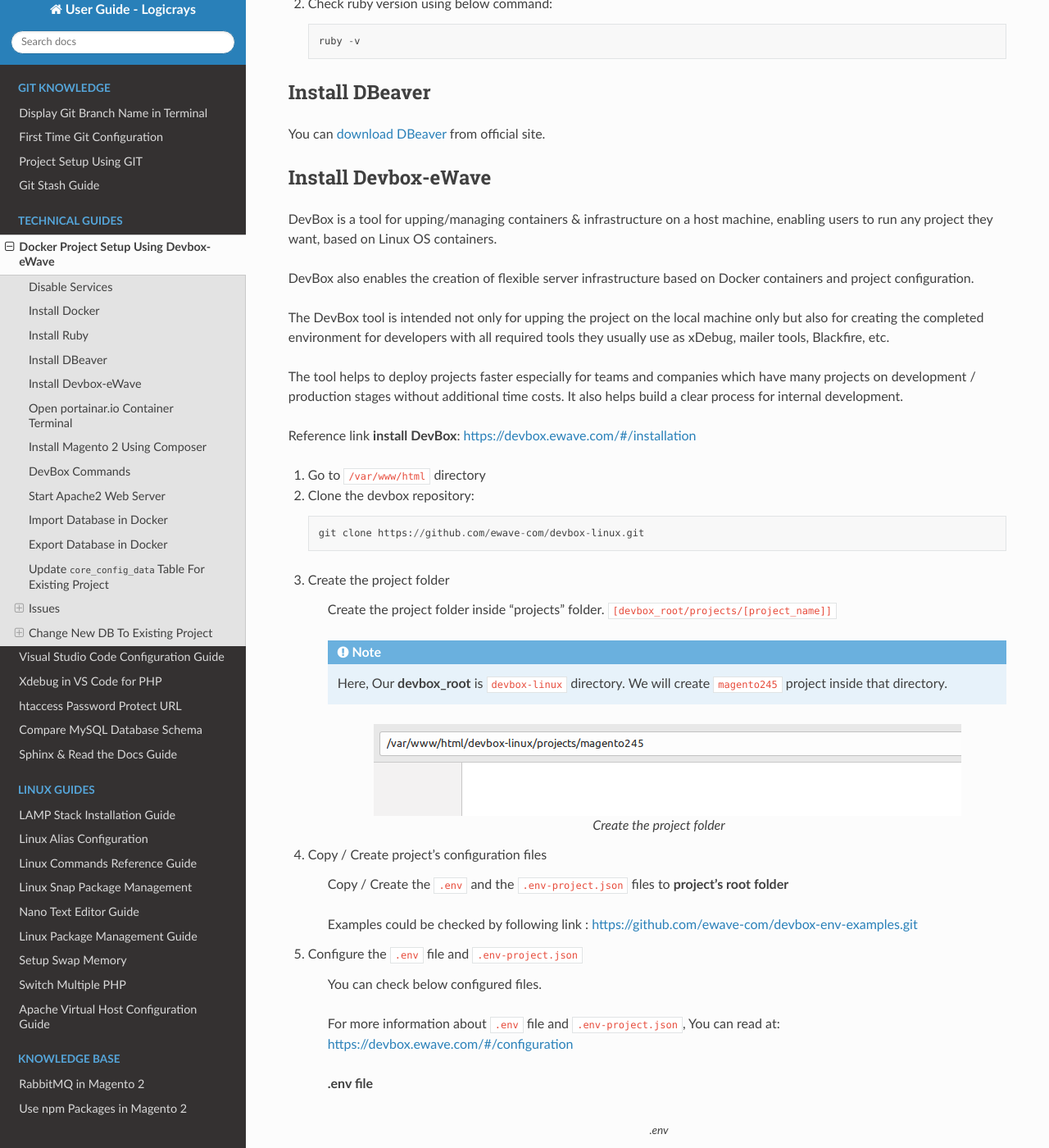
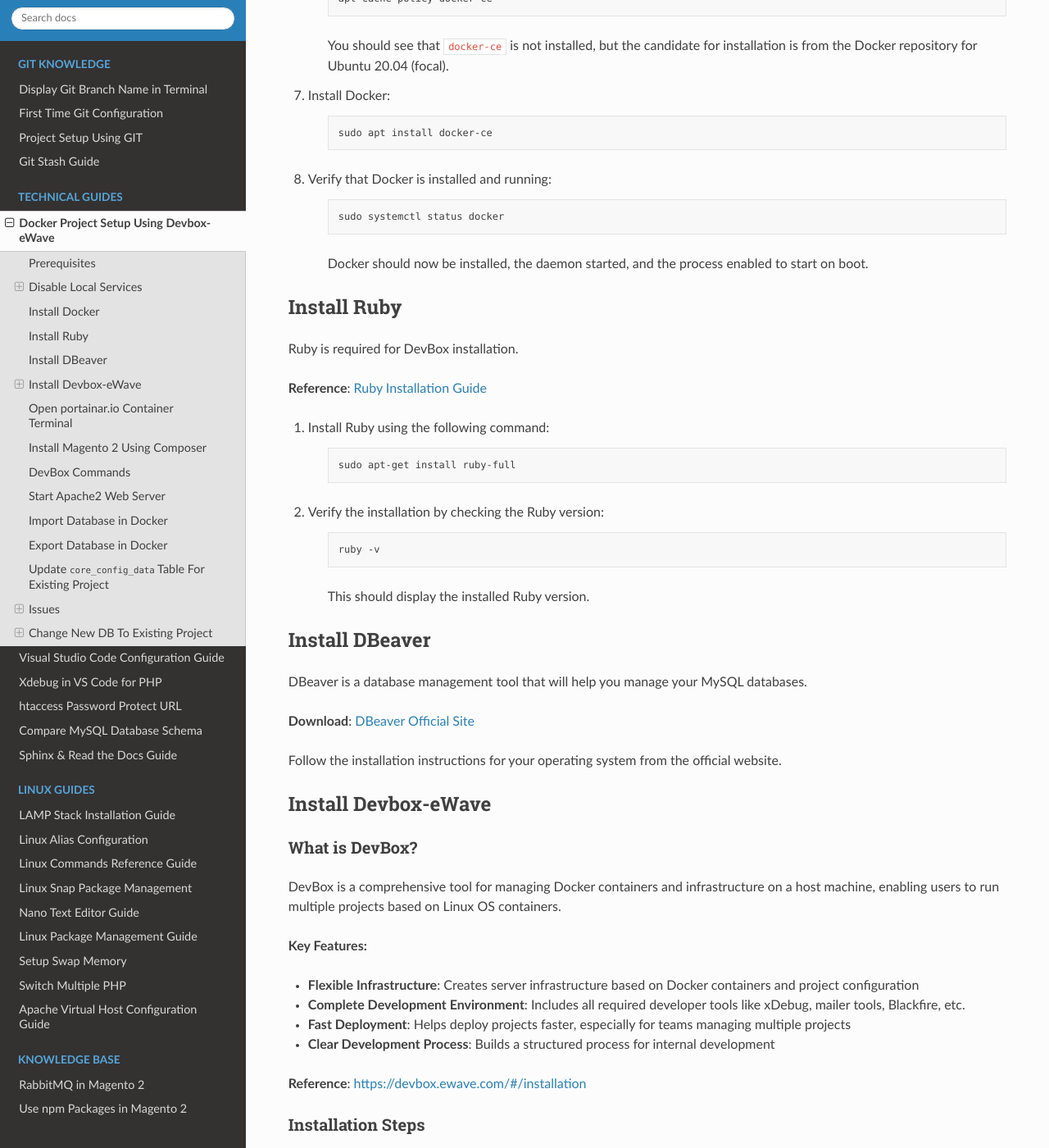
Before and after one commit to dipakp-logicrays/dipakp-docs, a Sphinx documentation site: the page built from docs/technical-guides/docker-project-setup-using-devbox-ewave/index.rst, in a window 1280 px wide and 1400 px high, scrolled down 2304 px. Shown: the whole window at 82% size. Built offline with Sphinx 7.4.7 and the Read the Docs theme 3.1.0, drawn with Linux system fonts in a browser that asks for light colours; some of the changed text lies outside the part shown.

Commit message:
update devbox ewave doc update

```diff
--- a/docs/technical-guides/docker-project-setup-using-devbox-ewave/index.rst
+++ b/docs/technical-guides/docker-project-setup-using-devbox-ewave/index.rst
@@ -1,12 +1,30 @@
 Docker Project Setup Using Devbox-eWave
 =======================================
 
-.. contents:: Table of content
+This guide provides step-by-step instructions for setting up a Magento 2 project using Docker and Devbox-eWave. Devbox is a powerful tool for managing Docker containers and creating flexible development environments.
 
-Disable Services
-----------------
+.. contents:: Table of Contents
+   :local:
+   :depth: 2
 
-Please stop your local system :guilabel:`elasticsearch`, :guilabel:`apache2` and :guilabel:`mysql` using below commands:
+Prerequisites
+-------------
+
+Before starting, ensure you have:
+
+- Ubuntu 20.04 or higher
+- Basic command-line knowledge
+- Sufficient disk space for Docker images and containers
+
+Disable Local Services
+----------------------
+
+To avoid port conflicts, stop local services that may interfere with Docker containers.
+
+Stop Core Services
+~~~~~~~~~~~~~~~~~~
+
+Stop :guilabel:`Elasticsearch`, :guilabel:`Apache2`, and :guilabel:`MySQL`:
 
 .. code-block:: bash
 
@@ -14,141 +32,179 @@
     sudo service apache2 stop
     sudo service mysql stop
 
-If you have installed :guilabel:`varnish` and :guilabel:`redis` on your local system, Please stop these services using the below commands:
+Stop Optional Services
+~~~~~~~~~~~~~~~~~~~~~~
+
+If you have :guilabel:`Varnish` and :guilabel:`Redis` installed locally, stop them as well:
 
 .. code-block:: bash
 
     sudo pkill varnishd
     sudo service redis-server stop
 
-**Reference link for Redis stop service**: https://stackoverflow.com/questions/6910378/how-can-i-stop-redis-server
-
-**Reference link for Varnish stop service**: https://ffwagency.com/insights/blog/start-stop-and-restart-varnish-mac
-
 
 Install Docker
 --------------
 
-Reference link for  `install docker`_ for linux 20.04:
+**Reference**: `Install Docker on Ubuntu 20.04 <https://www.digitalocean.com/community/tutorials/how-to-install-and-use-docker-on-ubuntu-20-04>`_
 
-.. _install docker: https://www.digitalocean.com/community/tutorials/how-to-install-and-use-docker-on-ubuntu-20-04
+#. Update your existing package list:
 
-#. First, update your existing list of packages::
+    .. code-block:: bash
 
-	sudo apt update
+        sudo apt update
 
-#. Next, install a few prerequisite packages which let apt use packages over HTTPS::
+#. Install prerequisite packages that allow apt to use packages over HTTPS:
 
-	sudo apt install apt-transport-https ca-certificates curl software-properties-common
+    .. code-block:: bash
 
-#. Then add the GPG key for the official Docker repository to your system::
+        sudo apt install apt-transport-https ca-certificates curl software-properties-common
 
-	curl -fsSL https://download.docker.com/linux/ubuntu/gpg | sudo apt-key add -
+#. Add the GPG key for the official Docker repository:
 
-#. Add the Docker repository to APT sources::
+    .. code-block:: bash
 
-	sudo add-apt-repository "deb [arch=amd64] https://download.docker.com/linux/ubuntu focal stable"
+        curl -fsSL https://download.docker.com/linux/ubuntu/gpg | sudo apt-key add -
 
+#. Add the Docker repository to APT sources:
 
-#. This will also update our package database with the Docker packages from the newly added repo.
-    Make sure you are about to install from the Docker repo instead of the default Ubuntu repo::
+    .. code-block:: bash
 
-	apt-cache policy docker-ce
+        sudo add-apt-repository "deb [arch=amd64] https://download.docker.com/linux/ubuntu focal stable"
 
+#. Update the package database with Docker packages from the newly added repository:
 
-#. Notice that docker-ce is not installed, but the candidate for installation is from the Docker repository for Ubuntu 20.04 (focal).
+    .. code-block:: bash
 
-#. Finally, install Docker::
+        sudo apt update
 
-	sudo apt install docker-ce
+#. Verify that you're about to install from the Docker repository (not the default Ubuntu repo):
 
-#. Docker should now be installed, the daemon started, and the process enabled to start on boot. Check that it’s running::
+    .. code-block:: bash
 
-	sudo systemctl status docker
+        apt-cache policy docker-ce
+
+    You should see that ``docker-ce`` is not installed, but the candidate for installation is from the Docker repository for Ubuntu 20.04 (focal).
+
+#. Install Docker:
+
+    .. code-block:: bash
+
+        sudo apt install docker-ce
+
+#. Verify that Docker is installed and running:
+
+    .. code-block:: bash
+
+        sudo systemctl status docker
+
+    Docker should now be installed, the daemon started, and the process enabled to start on boot.
 
 Install Ruby
 ------------
 
-You can `download ruby`_ from official site.
+Ruby is required for DevBox installation.
 
-.. _download ruby: https://www.ruby-lang.org/en/documentation/installation/
+**Reference**: `Ruby Installation Guide <https://www.ruby-lang.org/en/documentation/installation/>`_
 
-#. Use below command to install ruby::
+#. Install Ruby using the following command:
 
-    sudo apt-get install ruby-full
+    .. code-block:: bash
 
-#. Check ruby version using below command::
+        sudo apt-get install ruby-full
 
-    ruby -v
+#. Verify the installation by checking the Ruby version:
+
+    .. code-block:: bash
+
+        ruby -v
+
+    This should display the installed Ruby version.
 
 Install DBeaver
 ---------------
 
-You can `download DBeaver`_ from official site.
+DBeaver is a database management tool that will help you manage your MySQL databases.
 
-.. _download DBeaver: https://dbeaver.io/download/
+**Download**: `DBeaver Official Site <https://dbeaver.io/download/>`_
+
+Follow the installation instructions for your operating system from the official website.
 
 Install Devbox-eWave
 --------------------
 
-DevBox is a tool for upping/managing containers & infrastructure on a host machine, enabling users to run any project they want, based on Linux OS containers.
+What is DevBox?
+~~~~~~~~~~~~~~~
 
-DevBox also enables the creation of flexible server infrastructure based on Docker containers and project configuration.
+DevBox is a comprehensive tool for managing Docker containers and infrastructure on a host machine, enabling users to run multiple projects based on Linux OS containers.
 
-The DevBox tool is intended not only for upping the project on the local machine only but also for creating the completed environment for developers with all required tools they usually use as xDebug, mailer tools, Blackfire, etc.
+**Key Features:**
 
-The tool helps to deploy projects faster especially for teams and companies which have many projects on development / production stages without additional time costs. It also helps build a clear process for internal development.
+- **Flexible Infrastructure**: Creates server infrastructure based on Docker containers and project configuration
+- **Complete Development Environment**: Includes all required developer tools like xDebug, mailer tools, Blackfire, etc.
+- **Fast Deployment**: Helps deploy projects faster, especially for teams managing multiple projects
+- **Clear Development Process**: Builds a structured process for internal development
 
-Reference link **install DevBox**: https://devbox.ewave.com/#/installation
+**Reference**: https://devbox.ewave.com/#/installation
 
-#. Go to ``/var/www/html`` directory
+Installation Steps
+~~~~~~~~~~~~~~~~~~
 
-#. Clone the devbox repository::
+#. Navigate to the ``/var/www/html`` directory:
 
-    git clone https://github.com/ewave-com/devbox-linux.git
+    .. code-block:: bash
 
-#. Create the project folder
+        cd /var/www/html
 
-    Create the project folder inside "projects" folder. ``[devbox_root/projects/[project_name]]``
+#. Clone the DevBox repository:
+
+    .. code-block:: bash
+
+        git clone https://github.com/ewave-com/devbox-linux.git
+
+#. Create the project folder inside the ``projects`` directory:
+
+    **Folder structure**: ``[devbox_root]/projects/[project_name]``
 
     .. note::
-        Here, Our **devbox_root** is ``devbox-linux`` directory. We will create ``magento245`` project inside that directory.
+        In this guide, our **devbox_root** is the ``devbox-linux`` directory. We will create a ``magento245`` project inside it.
 
     .. figure:: images/project-directory.png
         :align: center
-        :alt: Create the project folder
+        :alt: Project directory structure
 
-        Create the project folder
+        Project directory structure
 
-#. Copy / Create project's configuration files
+#. Copy or create project configuration files:
 
-    Copy / Create the ``.env`` and the ``.env-project.json`` files to **project's root folder**
+    Copy or create the ``.env`` and ``.env-project.json`` files in your **project's root folder**.
 
-    Examples could be checked by following link : https://github.com/ewave-com/devbox-env-examples.git
+    **Configuration examples**: https://github.com/ewave-com/devbox-env-examples.git
 
-#. Configure the ``.env`` file and ``.env-project.json``
+Configuration Files
+~~~~~~~~~~~~~~~~~~~
 
-    You can check below configured files.
+Configure the ``.env`` and ``.env-project.json`` files according to your project needs.
 
-    For more information about ``.env`` file and ``.env-project.json``, You can read at: https://devbox.ewave.com/#/configuration
+**Configuration documentation**: https://devbox.ewave.com/#/configuration
 
-    **.env file**
+**.env File Configuration**
 
-    .. code-block:: bash
-        :caption: .env
+.. code-block:: bash
+    :caption: .env
 
-        # Detailed description of all params with default values see in the file {devbox_root}/configs/project-defaults.env
-        # NO SPACES BETWEEN PARAM=VALUE
+    # Detailed description of all params with default values see in the file {devbox_root}/configs/project-defaults.env
+    # NO SPACES BETWEEN PARAM=VALUE
 
-        #SUBNET
-        #==========================================
-        PROJECT_NAME=magento245
-        #==========================================
+    #SUBNET
+    #==========================================
+    PROJECT_NAME=magento245
+    #==========================================
 
-        #NGINX REVERS-PROXY CONFIGS PROVIDER
-        #==========================================
-        CONFIGS_PROVIDER_NGINX_PROXY=default
-        #==========================================
+    #NGINX REVERSE-PROXY CONFIGS PROVIDER
+    #==========================================
+    CONFIGS_PROVIDER_NGINX_PROXY=default
+    #==========================================
 
         #WEB CONTAINER CONFIGURATION
         #==========================================
@@ -226,17 +282,16 @@
         #==========================================
 
 
-    .. important::
+.. important::
+    **Domain Configuration**
 
-        In ``.env`` file, there is ``WEBSITE_HOST_NAME`` parameter, you can use **.local** domain for project like, ``myproject.local``.
+    - In the ``.env`` file, the ``WEBSITE_HOST_NAME`` parameter should use the **.local** domain for local projects (e.g., ``myproject.local``)
+    - **Do not** use live domain extensions like ``.com``, ``.in``, ``.net``, ``.org``, etc.
+    - The ``WEBSITE_HOST_NAME`` value must match the **secure/base_url** value in ``.env-project.json``
 
-        Do not use live domain name like, ``myproject.com``, ``myproject.in``, ``myproject.net``, ``myproject.org`` and many more.
+**.env-project.json File Configuration**
 
-        ``WEBSITE_HOST_NAME`` value should be same in ``.env-project.json``  **secure/base_url** value.
-
-    **.env-project.json file**
-
-    ``.env-project.json`` file is the one project configuration file only, so it will be processed by platform-tools after containers being upped.
+The ``.env-project.json`` file is the project-specific configuration file that will be processed by platform-tools after containers are started.
 
     .. code-block:: json
         :caption: .env-project.json
```
